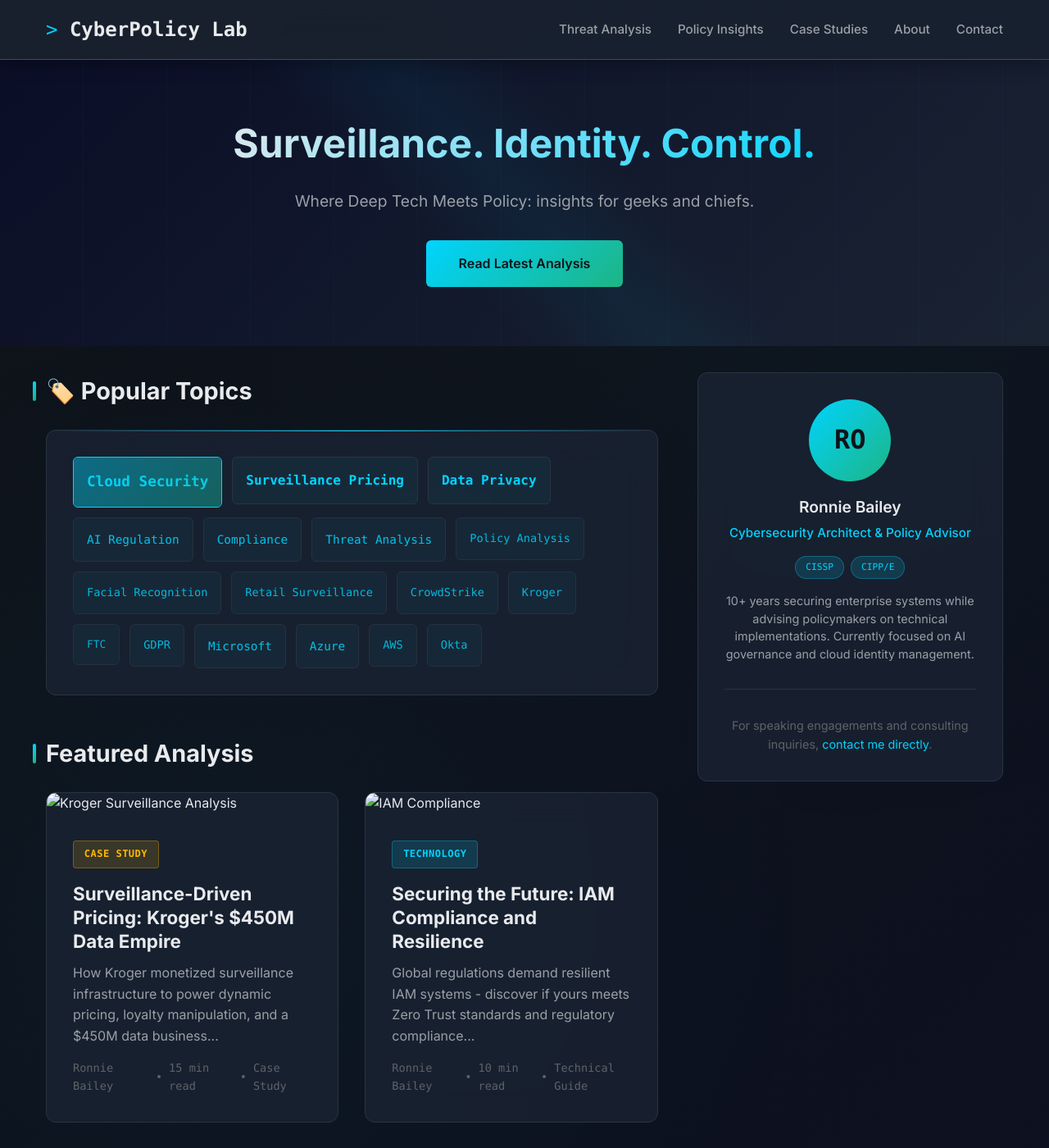
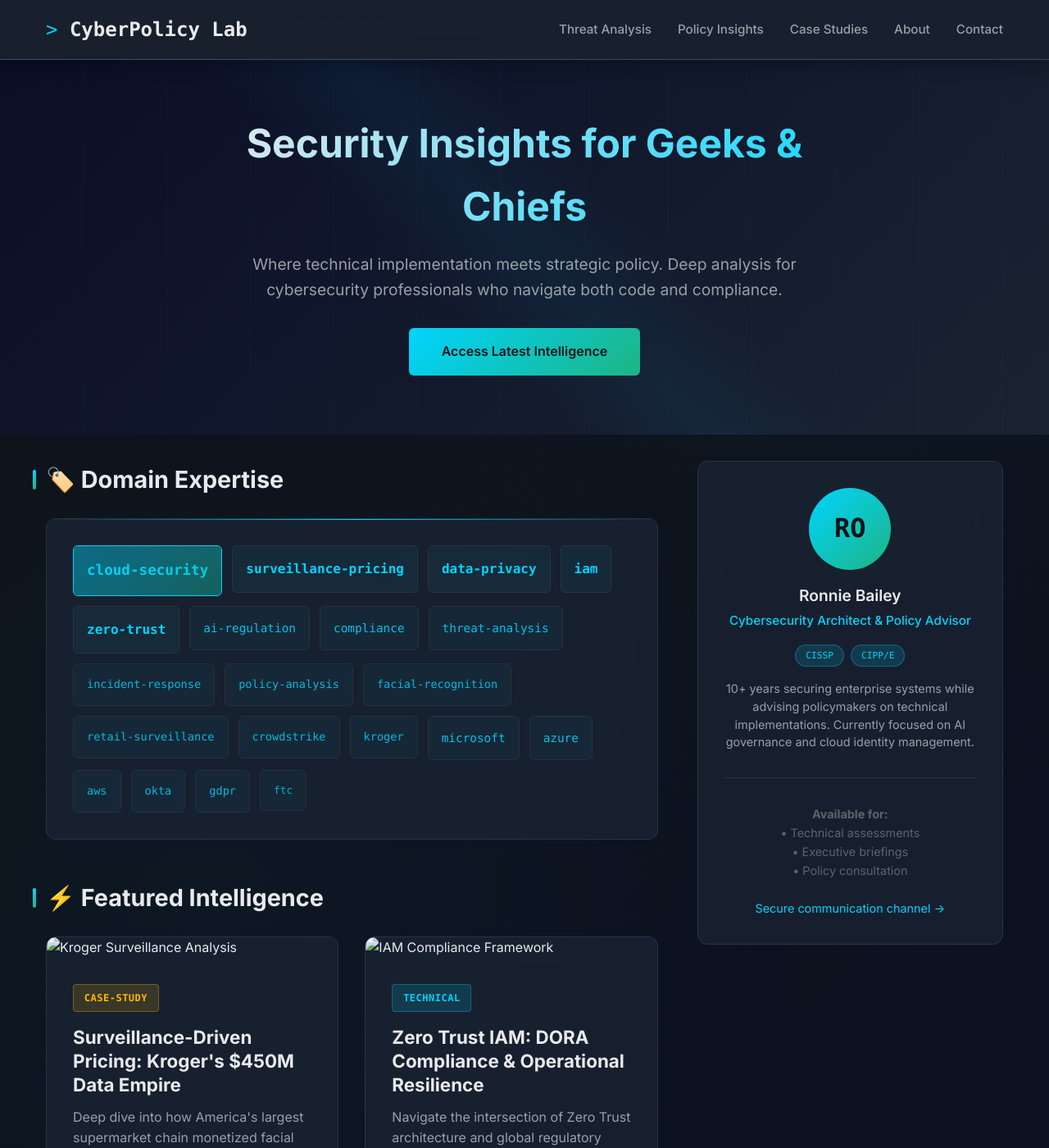
Before and after one commit to ronnie-bailey/threatlines, a Jekyll site: the page built from index.html, in a window 1280 px wide and 1400 px high. Shown: the whole window at 82% size. Built offline with Jekyll 4.4.1, drawn with Linux system fonts in a browser that asks for light colours; some of the changed text lies outside the part shown.

Commit message:
Update index.html

```diff
--- a/index.html
+++ b/index.html
@@ -2,15 +2,13 @@
 layout: default
 ---
 
-<!-- Cyber Glitch Hero -->
-<section class="hero cyber-hero">
-  <div class="glitch-bg"></div>
-  <div class="hero-overlay"></div>
-  <div class="hero-content">
-    <h1 data-text="Surveillance. Identity. Control.">Surveillance. Identity. Control.</h1>
-    <p>Where Deep Tech Meets Policy: insights for geeks and chiefs.</p>
-    <a href="#content" class="cta-button">Read Latest Analysis</a>
-  </div>
+<!-- Hero Section -->
+<section class="hero">
+    <div class="hero-content">
+        <h1>Security Insights for Geeks & Chiefs</h1>
+        <p>Where technical implementation meets strategic policy. Deep analysis for cybersecurity professionals who navigate both code and compliance.</p>
+        <a href="#content" class="cta-button">Access Latest Intelligence</a>
+    </div>
 </section>
 
 <!-- Main Content -->
@@ -19,62 +17,65 @@
     <div class="left-column">
         <!-- Tag Cloud Section -->
         <section class="tag-cloud-section">
-            <h2>🏷️ Popular Topics</h2>
+            <h2>🏷️ Domain Expertise</h2>
             <div class="tag-cloud">
                 <div class="tag-list">
-                    <a href="{{ '/tags' | relative_url }}#cloud-security" class="tag-item tag-size-5">Cloud Security</a>
-                    <a href="{{ '/tags' | relative_url }}#surveillance-pricing" class="tag-item tag-size-4">Surveillance Pricing</a>
-                    <a href="{{ '/tags' | relative_url }}#data-privacy" class="tag-item tag-size-4">Data Privacy</a>
-                    <a href="{{ '/tags' | relative_url }}#ai-regulation" class="tag-item tag-size-3">AI Regulation</a>
-                    <a href="{{ '/tags' | relative_url }}#compliance" class="tag-item tag-size-3">Compliance</a>
-                    <a href="{{ '/tags' | relative_url }}#threat-analysis" class="tag-item tag-size-3">Threat Analysis</a>
-                    <a href="{{ '/tags' | relative_url }}#policy-analysis" class="tag-item tag-size-2">Policy Analysis</a>
-                    <a href="{{ '/tags' | relative_url }}#facial-recognition" class="tag-item tag-size-2">Facial Recognition</a>
-                    <a href="{{ '/tags' | relative_url }}#retail-surveillance" class="tag-item tag-size-2">Retail Surveillance</a>
-                    <a href="{{ '/tags' | relative_url }}#crowdstrike" class="tag-item tag-size-2">CrowdStrike</a>
-                    <a href="{{ '/tags' | relative_url }}#kroger" class="tag-item tag-size-2">Kroger</a>
-                    <a href="{{ '/tags' | relative_url }}#ftc" class="tag-item tag-size-1">FTC</a>
-                    <a href="{{ '/tags' | relative_url }}#gdpr" class="tag-item tag-size-2">GDPR</a>
-                    <a href="{{ '/tags' | relative_url }}#microsoft" class="tag-item tag-size-3">Microsoft</a>
-                    <a href="{{ '/tags' | relative_url }}#azure" class="tag-item tag-size-3">Azure</a>
-                    <a href="{{ '/tags' | relative_url }}#aws" class="tag-item tag-size-2">AWS</a>
-                    <a href="{{ '/tags' | relative_url }}#okta" class="tag-item tag-size-2">Okta</a>
+                    <a href="{{ '/tags' | relative_url }}#cloud-security" class="tag-item tag-size-5" title="9 articles">cloud-security</a>
+                    <a href="{{ '/tags' | relative_url }}#surveillance-pricing" class="tag-item tag-size-4" title="6 articles">surveillance-pricing</a>
+                    <a href="{{ '/tags' | relative_url }}#data-privacy" class="tag-item tag-size-4" title="7 articles">data-privacy</a>
+                    <a href="{{ '/tags' | relative_url }}#iam" class="tag-item tag-size-4" title="6 articles">iam</a>
+                    <a href="{{ '/tags' | relative_url }}#zero-trust" class="tag-item tag-size-4" title="5 articles">zero-trust</a>
+                    <a href="{{ '/tags' | relative_url }}#ai-regulation" class="tag-item tag-size-3" title="4 articles">ai-regulation</a>
+                    <a href="{{ '/tags' | relative_url }}#compliance" class="tag-item tag-size-3" title="4 articles">compliance</a>
+                    <a href="{{ '/tags' | relative_url }}#threat-analysis" class="tag-item tag-size-3" title="5 articles">threat-analysis</a>
+                    <a href="{{ '/tags' | relative_url }}#incident-response" class="tag-item tag-size-2" title="3 articles">incident-response</a>
+                    <a href="{{ '/tags' | relative_url }}#policy-analysis" class="tag-item tag-size-2" title="3 articles">policy-analysis</a>
+                    <a href="{{ '/tags' | relative_url }}#facial-recognition" class="tag-item tag-size-2" title="2 articles">facial-recognition</a>
+                    <a href="{{ '/tags' | relative_url }}#retail-surveillance" class="tag-item tag-size-2" title="2 articles">retail-surveillance</a>
+                    <a href="{{ '/tags' | relative_url }}#crowdstrike" class="tag-item tag-size-2" title="3 articles">crowdstrike</a>
+                    <a href="{{ '/tags' | relative_url }}#kroger" class="tag-item tag-size-2" title="2 articles">kroger</a>
+                    <a href="{{ '/tags' | relative_url }}#microsoft" class="tag-item tag-size-3" title="4 articles">microsoft</a>
+                    <a href="{{ '/tags' | relative_url }}#azure" class="tag-item tag-size-3" title="5 articles">azure</a>
+                    <a href="{{ '/tags' | relative_url }}#aws" class="tag-item tag-size-2" title="4 articles">aws</a>
+                    <a href="{{ '/tags' | relative_url }}#okta" class="tag-item tag-size-2" title="3 articles">okta</a>
+                    <a href="{{ '/tags' | relative_url }}#gdpr" class="tag-item tag-size-2" title="3 articles">gdpr</a>
+                    <a href="{{ '/tags' | relative_url }}#ftc" class="tag-item tag-size-1" title="2 articles">ftc</a>
                 </div>
             </div>
         </section>
 
         <!-- Featured Analysis -->
         <section class="featured-section">
-            <h2>Featured Analysis</h2>
+            <h2>⚡ Featured Intelligence</h2>
             <div class="featured-grid">
                 <a href="{{ '/blog/kroger-surveillance/' | relative_url }}" class="featured-card">
                     <img src="{{ '/cyberpolicyblog/Banners/1729107029162.jpeg' | relative_url }}" alt="Kroger Surveillance Analysis" class="featured-image">
                     <div class="featured-content">
-                        <span class="category-tag case-study-tag">Case Study</span>
+                        <span class="category-tag case-study-tag">case-study</span>
                         <h3 class="featured-title">Surveillance-Driven Pricing: Kroger's $450M Data Empire</h3>
-                        <p class="featured-excerpt">How Kroger monetized surveillance infrastructure to power dynamic pricing, loyalty manipulation, and a $450M data business...</p>
+                        <p class="featured-excerpt">Deep dive into how America's largest supermarket chain monetized facial recognition and dynamic pricing algorithms to build a massive surveillance infrastructure...</p>
                         <div class="article-meta">
                             <span>{{ site.author.name }}</span>
                             <span>•</span>
                             <span>15 min read</span>
                             <span>•</span>
-                            <span>Case Study</span>
+                            <span>technical implementation</span>
                         </div>
                     </div>
                 </a>
 
                 <a href="{{ '/blog/securing-future-iam-compliance-resilience/' | relative_url }}" class="featured-card">
-                    <img src="{{ '/cyberpolicyblog/Banners/1706246504050-2.jpeg' | relative_url }}" alt="IAM Compliance" class="featured-image">
+                    <img src="{{ '/cyberpolicyblog/Banners/1706246504050-2.jpeg' | relative_url }}" alt="IAM Compliance Framework" class="featured-image">
                     <div class="featured-content">
-                        <span class="category-tag tech-tag">Technology</span>
-                        <h3 class="featured-title">Securing the Future: IAM Compliance and Resilience</h3>
-                        <p class="featured-excerpt">Global regulations demand resilient IAM systems - discover if yours meets Zero Trust standards and regulatory compliance...</p>
+                        <span class="category-tag tech-tag">technical</span>
+                        <h3 class="featured-title">Zero Trust IAM: DORA Compliance & Operational Resilience</h3>
+                        <p class="featured-excerpt">Navigate the intersection of Zero Trust architecture and global regulatory frameworks. Practical implementation guide for enterprise IAM systems...</p>
                         <div class="article-meta">
                             <span>{{ site.author.name }}</span>
                             <span>•</span>
                             <span>10 min read</span>
                             <span>•</span>
-                            <span>Technical Guide</span>
+                            <span>compliance framework</span>
                         </div>
                     </div>
                 </a>
@@ -91,25 +92,25 @@
                     <img src="{{ '/cyberpolicyblog/' | append: post.featured_image }}" alt="{{ post.title }}" class="article-preview-image">
                     {% else %}
                     <div class="placeholder-image">
-                        {{ post.category_display | default: 'Article' }}
+                        {{ post.category_display | default: 'CLASSIFIED' }}
                     </div>
                     {% endif %}
                     <div class="article-content">
                         {% if post.categories[0] == 'tech' %}
-                        <span class="category-tag tech-tag">{{ post.category_display | default: 'Technical' }}</span>
+                        <span class="category-tag tech-tag">{{ post.category_display | default: 'technical' | downcase }}</span>
                         {% elsif post.categories[0] == 'policy' %}
-                        <span class="category-tag policy-tag">{{ post.category_display | default: 'Policy' }}</span>
+                        <span class="category-tag policy-tag">{{ post.category_display | default: 'policy' | downcase }}</span>
                         {% else %}
-                        <span class="category-tag case-study-tag">{{ post.category_display | default: 'Case Study' }}</span>
+                        <span class="category-tag case-study-tag">{{ post.category_display | default: 'case-study' | downcase }}</span>
                         {% endif %}
                         <h3 class="article-title">{{ post.title }}</h3>
                         <p class="article-excerpt">{{ post.excerpt | strip_html | truncate: 120 }}</p>
                         <div class="article-meta">
                             <span>{{ post.author | default: site.author.name }}</span>
                             <span>•</span>
-                            <span>{{ post.read_time | default: 5 }} min read</span>
+                            <span>{{ post.read_time | default: 5 }} min</span>
                             <span>•</span>
-                            <span>{{ post.date | date: "%b %d, %Y" }}</span>
+                            <span>{{ post.date | date: "%b %d" }}</span>
                         </div>
                     </div>
                 </a>
@@ -133,8 +134,11 @@
         </div>
 
         <div class="contact-note">
-            For speaking engagements and consulting inquiries,
-            <a href="/contact">contact me directly</a>.
+            <strong>Available for:</strong><br>
+            • Technical assessments<br>
+            • Executive briefings<br>
+            • Policy consultation<br><br>
+            <a href="/contact">Secure communication channel →</a>
         </div>
     </aside>
 </div>
```
Also changed, not shown: other parts of index.html (+1 -1 lines).
